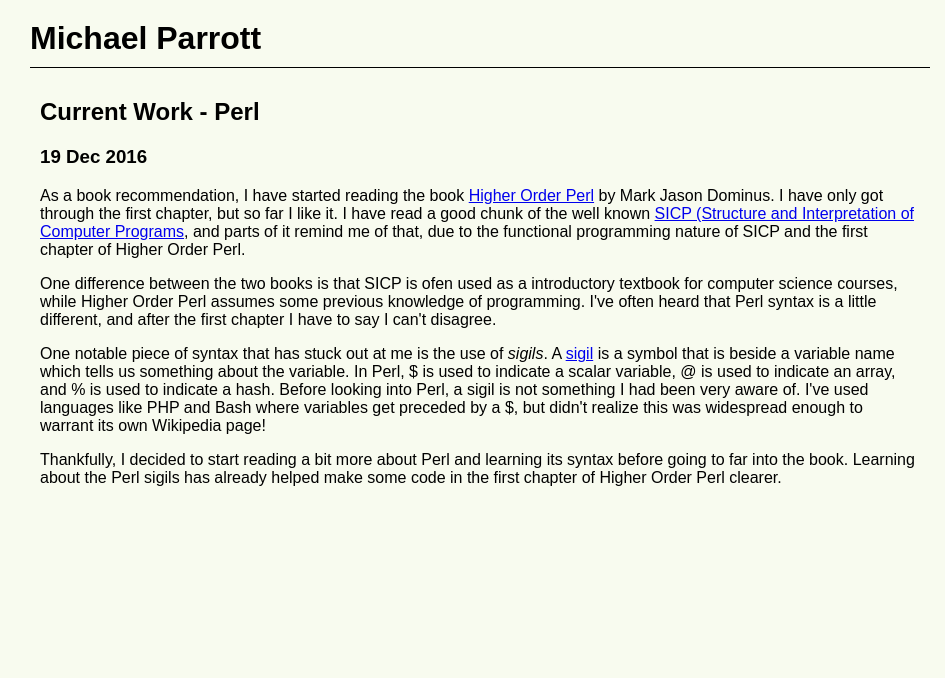
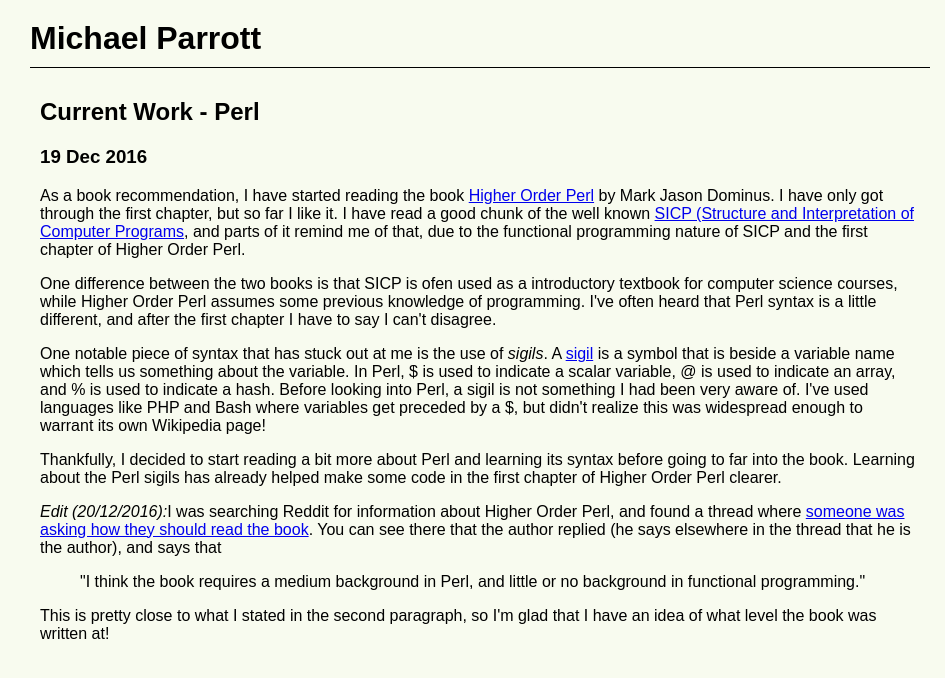
Before and after one commit to mjparrott/mjparrott.github.io, a Jekyll site: the page built from _posts/2016-12-19-current-work.md, in a window 1280 px wide. Shown: the top 678 px of the page, without its empty margins (160-1105 px from the left). Built offline with Jekyll 4.4.1, drawn with Linux system fonts in a browser that asks for light colours.

Commit message:
Edit blog post about Perl

```diff
--- a/_posts/2016-12-19-current-work.md
+++ b/_posts/2016-12-19-current-work.md
@@ -10,3 +10,5 @@
 <p>One notable piece of syntax that has stuck out at me is the use of <em>sigils</em>. A <a href="https://en.wikipedia.org/wiki/Sigil_(computer_programming)">sigil</a> is a symbol that is beside a variable name which tells us something about the variable. In Perl, $ is used to indicate a scalar variable, @ is used to indicate an array, and % is used to indicate a hash. Before looking into Perl, a sigil is not something I had been very aware of. I've used languages like PHP and Bash where variables get preceded by a $, but didn't realize this was widespread enough to warrant its own Wikipedia page!</p>
 
 <p>Thankfully, I decided to start reading a bit more about Perl and learning its syntax before going to far into the book. Learning about the Perl sigils has already helped make some code in the first chapter of Higher Order Perl clearer.</p>
+
+<p><em>Edit (20/12/2016):</em>I was searching Reddit for information about Higher Order Perl, and found a thread where <a href="https://www.reddit.com/r/perl/comments/3an5mm/how_to_read_higher_order_perl/csru0j1/">someone was asking how they should read the book</a>. You can see there that the author replied (he says elsewhere in the thread that he is the author), and says that <blockquote cite="https://www.reddit.com/r/perl/comments/3an5mm/how_to_read_higher_order_perl/">"I think the book requires a medium background in Perl, and little or no background in functional programming."</blockquote> This is pretty close to what I stated in the second paragraph, so I'm glad that I have an idea of what level the book was written at!</p>
```
